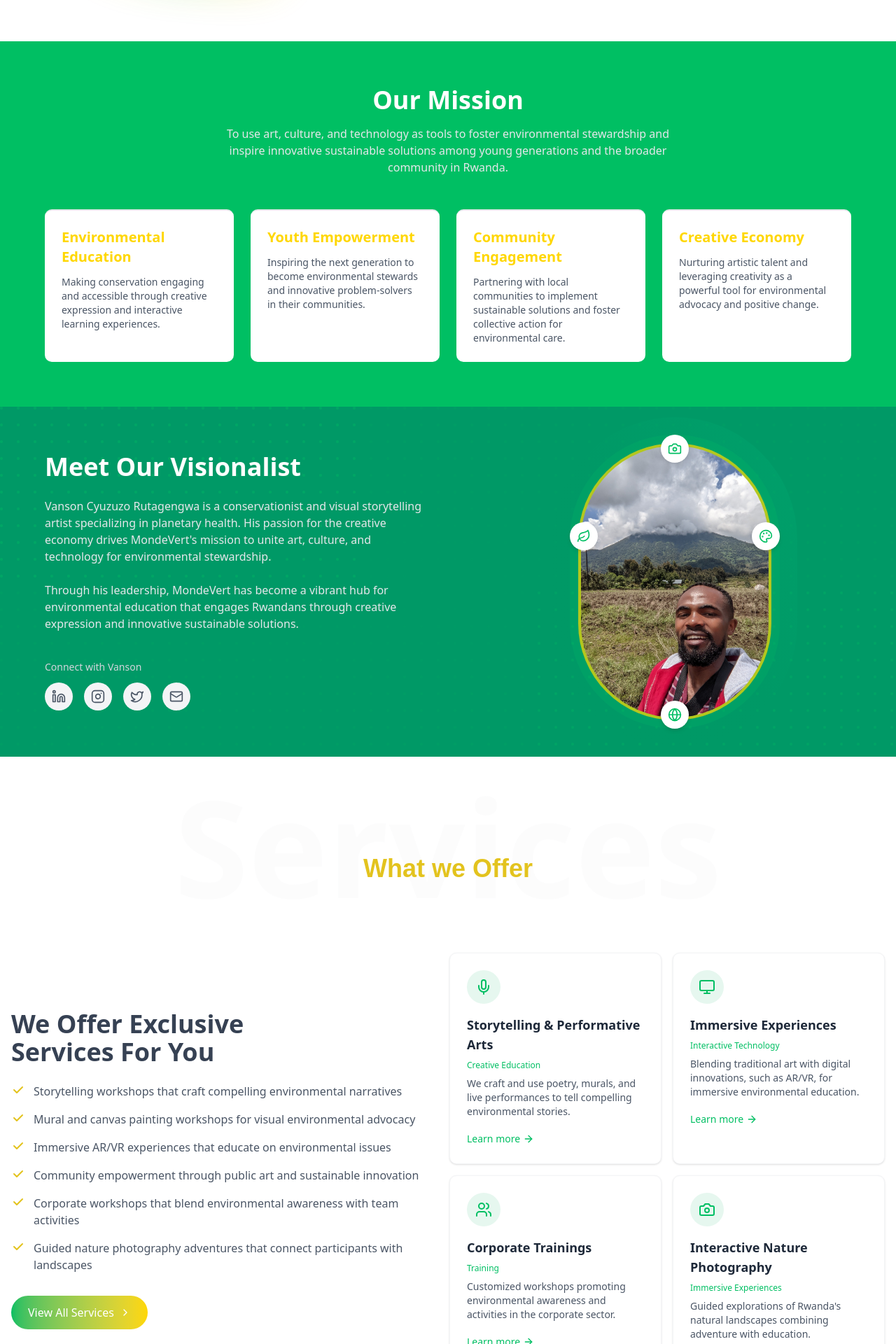
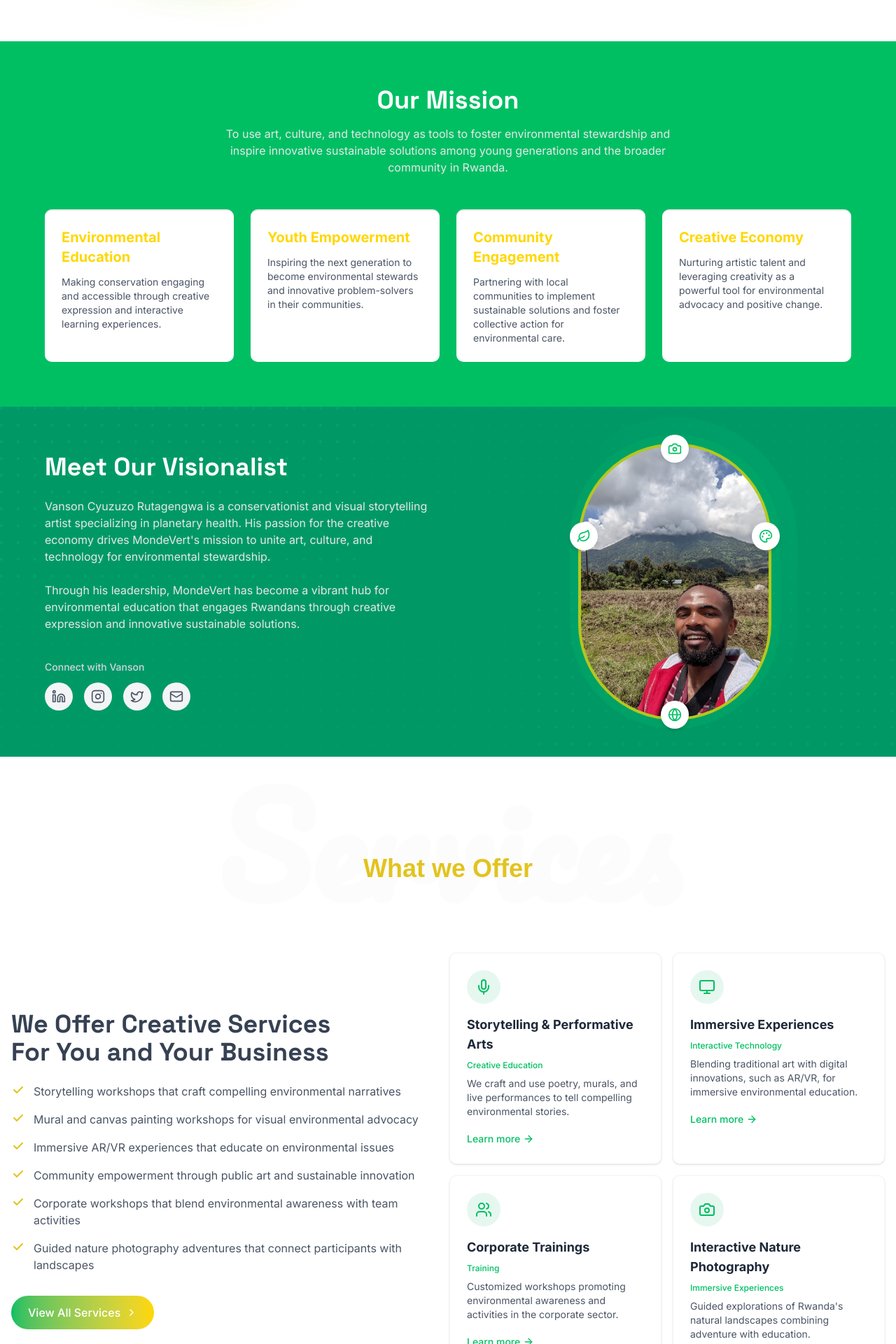
Before and after one commit to buwituze/MondeVertSite, a Next.js app: page / in a window 1280 px wide. Shown: the part 1440-3360 px from the top of the page at 70% size. Built offline with nearby package versions, Linux system fonts and the light colour scheme; a web font is replaced by a local one.

Commit message:
feat: added netlify toml

```diff
--- a/app/globals.css
+++ b/app/globals.css
@@ -45,6 +45,7 @@
   --font-sans: var(--font-inter);
   --font-heading: var(--font-unbounded);
   --font-subheading: var(--font-space-grotesk);
+  --font-artistic: var(--font-UnifrakturMaguntia);
   --font-special: var(--font-pacifico);
   --color-sidebar-ring: var(--sidebar-ring);
   --color-sidebar-border: var(--sidebar-border);
@@ -135,4 +136,8 @@
   .font-special {
     font-family: var(--font-special);
   }
+
+  .font-artistic {
+    font-family: var(--font-artistic);
+  }
 }
--- a/components/about/about-title.tsx
+++ b/components/about/about-title.tsx
@@ -7,7 +7,9 @@ export default function AboutTitle() {
     <div className="relative py-9 overflow-hidden">
       {/* Background text */}
       <div className="absolute inset-0 flex items-center justify-center opacity-10 pointer-events-none">
-        <span className="text-[12rem] font-bold text-gray-200">ESSENCE</span>
+        <span className="font-artistic text-[12rem] font-bold text-gray-200">
+          ESSENCE
+        </span>
       </div>
 
       {/* Actual title */}
--- a/components/about/founder-section.tsx
+++ b/components/about/founder-section.tsx
@@ -154,18 +154,18 @@ export default function FounderSection() {
             transition={{ duration: 0.6 }}
             className="space-y-6 pl-6 md:pl-12"
           >
-            <h2 className="text-3xl md:text-4xl font-bold text-white">
+            <h2 className="text-3xl md:text-4xl font-subheading font-bold text-white">
               Meet Our Visionalist
             </h2>
 
-            <p className="text-gray-200">
+            <p className="text-gray-200 font-sans">
               Vanson Cyuzuzo Rutagengwa is a conservationist and visual
               storytelling artist specializing in planetary health. His passion
               for the creative economy drives MondeVert's mission to unite art,
               culture, and technology for environmental stewardship.
             </p>
 
-            <p className="text-gray-200">
+            <p className="text-gray-200 font-sans">
               Through his leadership, MondeVert has become a vibrant hub for
               environmental education that engages Rwandans through creative
               expression and innovative sustainable solutions.
@@ -173,7 +173,7 @@ export default function FounderSection() {
 
             {/* Social media links */}
             <div className="pt-4">
-              <h3 className="text-sm font-medium text-gray-300 mb-3">
+              <h3 className="text-sm font-sans font-medium text-gray-300 mb-3">
                 Connect with Vanson
               </h3>
               <div className="flex space-x-4">
--- a/components/about/mission-section.tsx
+++ b/components/about/mission-section.tsx
@@ -36,10 +36,10 @@ export default function MissionSection() {
           transition={{ duration: 0.6 }}
           className="text-center max-w-2xl mx-auto mb-12"
         >
-          <h2 className="text-3xl md:text-4xl text-white font-bold mb-4">
+          <h2 className=" font-subheading text-3xl md:text-4xl text-white font-bold mb-4">
             Our Mission
           </h2>
-          <p className="text-gray-200">
+          <p className=" font-sans text-gray-200">
             To use art, culture, and technology as tools to foster environmental
             stewardship and inspire innovative sustainable solutions among young
             generations and the broader community in Rwanda.
@@ -56,10 +56,12 @@ export default function MissionSection() {
               transition={{ duration: 0.5, delay: index * 0.1 }}
               className="bg-white border-t-2 rounded-lg p-6 h-full flex flex-col hover:bg-white transition-colors duration-300"
             >
-              <h3 className="text-xl font-bold mb-3 text-[#ffd700] ">
+              <h3 className="text-xl font-bold mb-3 text-[#ffd700] font-sans">
                 {mission.title}
               </h3>
-              <p className="text-gray-600 text-sm">{mission.description}</p>
+              <p className="text-gray-600 text-sm font-sans">
+                {mission.description}
+              </p>
             </motion.div>
           ))}
         </div>
--- a/components/servicesHomePage/services-section.tsx
+++ b/components/servicesHomePage/services-section.tsx
@@ -73,9 +73,13 @@ export default function ServicesSection() {
         <div className="grid grid-cols-1 lg:grid-cols-12 gap-1">
           {/* Left column - Text content */}
           <div className="lg:col-span-6 pr-0 lg:pr-8 my-auto">
-            <h2 className="text-4xl font-bold text-gray-700 mb-6">
+            {/* <h2 className="font-subheading text-4xl font-bold text-gray-700 mb-6">
               We Offer Exclusive <br />
               Services For You
+            </h2> */}
+            <h2 className="font-subheading text-4xl font-bold text-gray-700 mb-6">
+              We Offer Creative Services <br />
+              For You and Your Business
             </h2>
             {/* <p className="text-gray-600 mb-8">
               MondeVert unites art, culture, and technology to foster
@@ -99,7 +103,7 @@ export default function ServicesSection() {
                     />
                   </svg>
                 </div>
-                <p className="ml-3 text-gray-600">
+                <p className=" font-sans ml-3 text-gray-600">
                   Storytelling workshops that craft compelling environmental
                   narratives
                 </p>
@@ -118,7 +122,7 @@ export default function ServicesSection() {
                     />
                   </svg>
                 </div>
-                <p className="ml-3 text-gray-600">
+                <p className="font-sans ml-3 text-gray-600">
                   Mural and canvas painting workshops for visual environmental
                   advocacy
                 </p>
@@ -137,7 +141,7 @@ export default function ServicesSection() {
                     />
                   </svg>
                 </div>
-                <p className="ml-3 text-gray-600">
+                <p className=" font-sans ml-3 text-gray-600">
                   Immersive AR/VR experiences that educate on environmental
                   issues
                 </p>
@@ -156,7 +160,7 @@ export default function ServicesSection() {
                     />
                   </svg>
                 </div>
-                <p className="ml-3 text-gray-600">
+                <p className="font-sans ml-3 text-gray-600">
                   Community empowerment through public art and sustainable
                   innovation
                 </p>
@@ -175,7 +179,7 @@ export default function ServicesSection() {
                     />
                   </svg>
                 </div>
-                <p className="ml-3 text-gray-600">
+                <p className="ml-3 font-sans text-gray-600">
                   Corporate workshops that blend environmental awareness with
                   team activities
                 </p>
@@ -194,7 +198,7 @@ export default function ServicesSection() {
                     />
                   </svg>
                 </div>
-                <p className="ml-3 text-gray-600">
+                <p className="ml-3 font-sans text-gray-600">
                   Guided nature photography adventures that connect participants
                   with landscapes
                 </p>
@@ -203,7 +207,7 @@ export default function ServicesSection() {
 
             <Link
               href="/services"
-              className="inline-flex items-center px-6 py-3 bg-gradient-to-r from-[#00bf63] to-[#ffd700] text-white font-medium rounded-full hover:opacity-90 transition-colors"
+              className="font-sans inline-flex items-center px-6 py-3 bg-gradient-to-r from-[#00bf63] to-[#ffd700] text-white font-medium rounded-full hover:opacity-90 transition-colors"
             >
               View All Services <ChevronRight className="ml-2 h-4 w-4" />
             </Link>
@@ -223,22 +227,22 @@ export default function ServicesSection() {
                   </div>
 
                   {/* Title */}
-                  <h3 className="text-lg font-bold text-gray-800 mb-2">
+                  <h3 className="text-lg font-sans font-bold text-gray-800 mb-2">
                     {service.title}
                   </h3>
                   {/* Category Tag */}
-                  <div className="text-xs font-medium text-[#00bf63] mb-2">
+                  <div className="text-xs font-sans font-medium text-[#00bf63] mb-2">
                     {service.category}
                   </div>
                   {/* Description */}
-                  <p className="text-sm text-gray-600 mb-4">
+                  <p className="text-sm font-sans text-gray-600 mb-4">
                     {service.description}
                   </p>
 
                   {/* Learn More Link */}
                   <Link
                     href={`/services/${service.id}`}
-                    className="inline-flex items-center text-sm font-medium text-[#00bf63]"
+                    className="inline-flex font-sans items-center text-sm font-medium text-[#00bf63]"
                   >
                     Learn more <ArrowRight className="ml-1 h-4 w-4" />
                   </Link>
--- a/components/servicesHomePage/services-title.tsx
+++ b/components/servicesHomePage/services-title.tsx
@@ -7,7 +7,7 @@ export default function ServicesTitle() {
     <div className="relative py-9 overflow-hidden">
       {/* Background text */}
       <div className="absolute inset-0 flex items-center justify-center opacity-10 pointer-events-none">
-        <span className="text-[12rem] font-bold text-gray-200 pt-10">
+        <span className="text-[12rem] font-special font-bold text-gray-200 pt-10">
           Services
         </span>
       </div>
```
Also changed, not shown: components/ServicesPage/service-categories.tsx (+7 -5 lines), components/about/products-section.tsx (+7 -5 lines), 1 other file (tests, documents, lock files or other folders).
